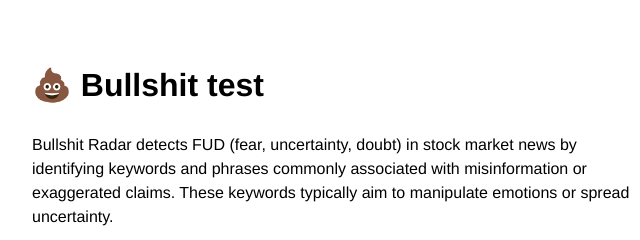
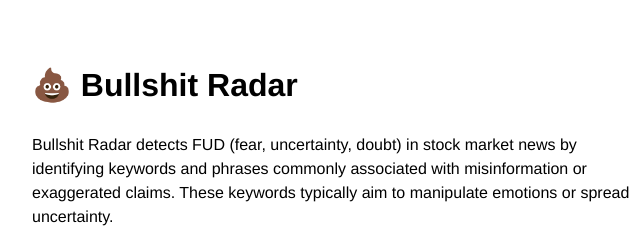
Before and after one commit to annisankenobi/bullshit_radar, a website: page index.html in a window 1280 px wide. Shown: the top 240 px of the page, 304-944 px from the left. Drawn offline with Linux system fonts and the light colour scheme.

Commit message:
Update index.html

```diff
--- a/index.html
+++ b/index.html
@@ -1,7 +1,7 @@
 <!DOCTYPE html>
 <html>
   <head>
-    <title>Bullshit test</title>
+    <title>Bullshit Radar</title>
 
     <meta http-equiv="Content-Type" content="text/html; charset=utf-8" />
     <meta name="viewport" content="width=device-width, initial-scale=1.0" />
@@ -44,7 +44,7 @@
   </head>
   <body>
     <main>
-      <h1>💩 Bullshit test</h1>
+      <h1>💩 Bullshit Radar</h1>
 
       <p>
         Bullshit Radar detects FUD (fear, uncertainty, doubt) in stock market
```
